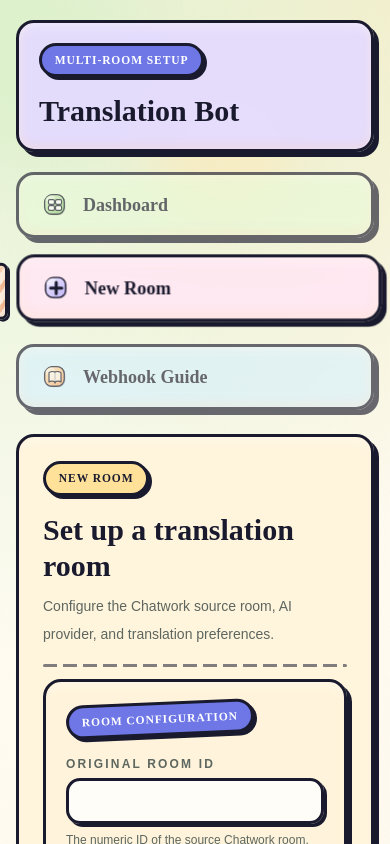
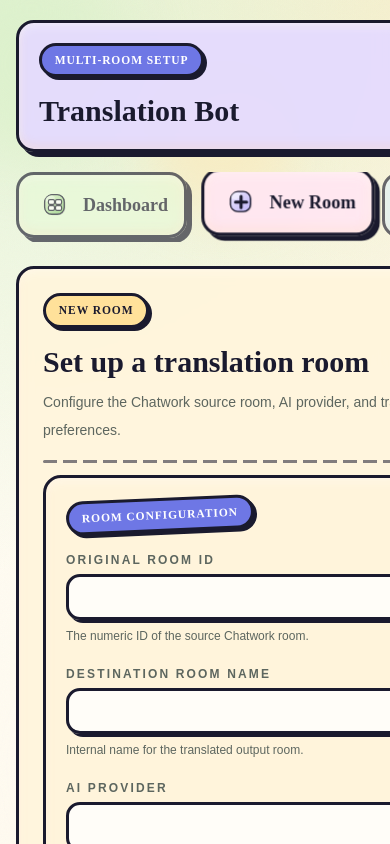
Before and after one commit to PhamMinhHaiAu-12035071/chatwork-translation-bot, a React (Vite) app in the folder packages/dashboard/: page /rooms/new in a window 390 px wide. Shown: the top 844 px of the page. Built offline with nearby package versions, Linux system fonts and the light colour scheme; a web font is replaced by a local one.

Commit message:
feat(dashboard): horizontal mobile nav below lg breakpoint

```diff
--- a/packages/dashboard/src/layouts/app-layout.tsx
+++ b/packages/dashboard/src/layouts/app-layout.tsx
@@ -50,14 +50,18 @@ export function AppLayout() {
             </div>
           </BrutalCard>
 
-          <nav className="space-y-5">
+          <nav className="flex gap-3 overflow-x-auto pb-1 lg:flex-col lg:space-y-5 lg:overflow-visible lg:pb-0">
             {navItems.map((item) => (
-              <NavLink key={item.to} to={item.to} className="block">
+              <NavLink
+                key={item.to}
+                to={item.to}
+                className="block shrink-0 min-w-[8.5rem] lg:min-w-0"
+              >
                 {({ isActive }) => (
                   <div className="relative">
                     {isActive ? (
                       <motion.div
-                        className="nav-candy-thumb absolute -left-[22px] top-1/2 h-[86%]"
+                        className="nav-candy-thumb absolute -left-[22px] top-1/2 h-[86%] hidden lg:block"
                         layoutId="nav-indicator"
                         style={{ y: '-50%' }}
                         transition={{ type: 'spring', stiffness: 380, damping: 28 }}
```
